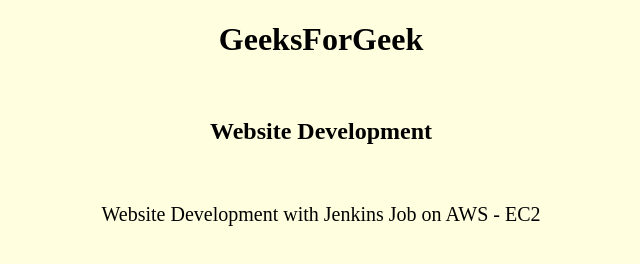
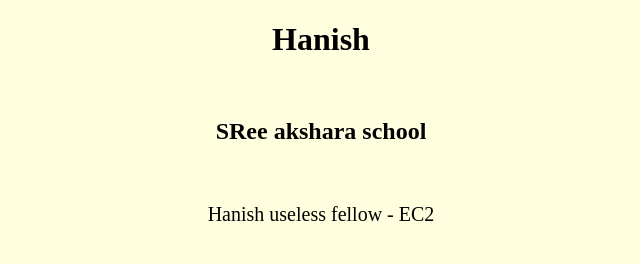
Before and after one commit to vsurendranath1/website, a plain HTML site: page index.html in a window 1280 px wide. Shown: the whole page, without its empty margins (319-959 px from the left). Drawn offline with Linux system fonts and the light colour scheme.

Commit message:
Update index.html

```diff
--- a/index.html
+++ b/index.html
@@ -22,14 +22,14 @@ p{
     font-size: 20px;
 }
     </style>
-    <title>geeksforgeeks</title>
+    <title>Hanish</title>
 </head>
 
 <body>
-    <h1>GeeksForGeek</h1>
+    <h1>Hanish</h1>
     <br>
-   <h2> Website Development </h2>
+   <h2> SRee akshara school </h2>
    <br>
-   <p> Website Development with Jenkins Job on AWS - EC2</p>
+   <p> Hanish useless fellow - EC2</p>
 </body>
 </html>
```
